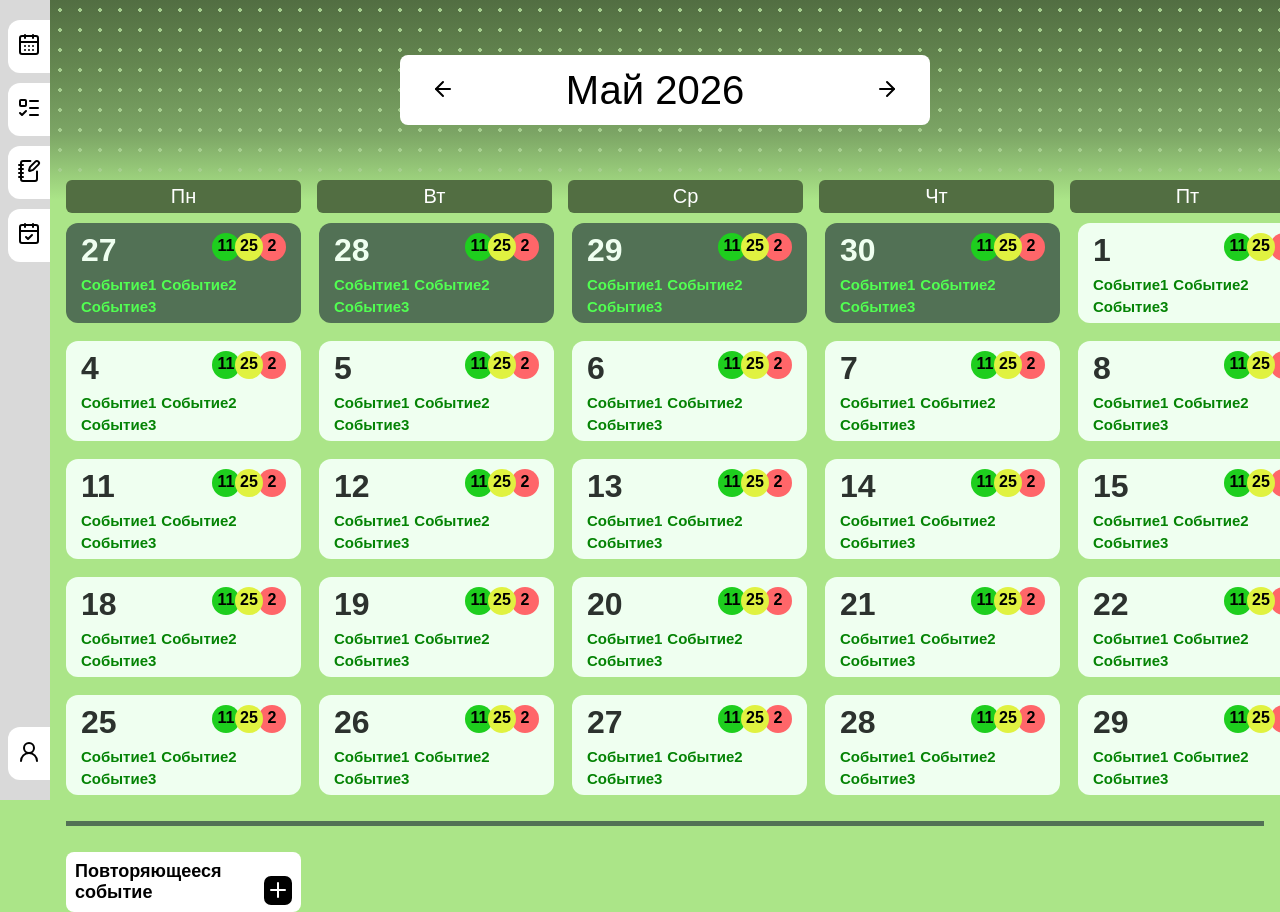
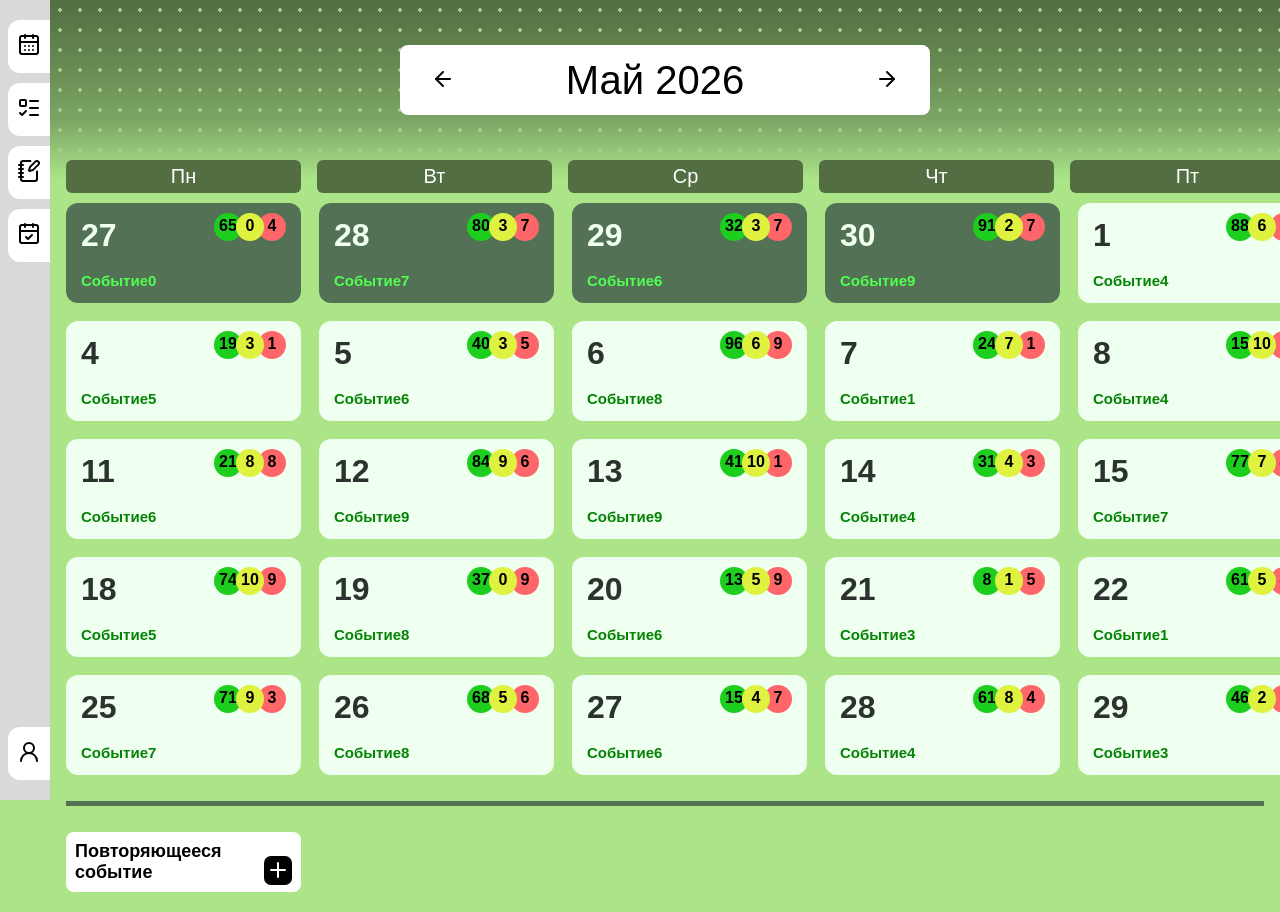
Before and after one commit to Zabadoooj/ToDoshenka, a React (Vite) app in the folder Frontend/todoshecka/: page /calendar in a window 1280 px wide. Shown: the top 912 px of the page. Built offline with nearby package versions, Linux system fonts and the light colour scheme.

Commit message:
micro upd

```diff
--- a/Frontend/todoshecka/src/Components/CalendarPage.css
+++ b/Frontend/todoshecka/src/Components/CalendarPage.css
@@ -14,7 +14,7 @@
     padding-bottom: 20px;
     margin-bottom: -20px;
 
-    height: 180px;
+    height: 160px;
     width: 100%;
     background-color: #526E42;
     background: linear-gradient(#526E42, #48613ab5, #7ca565, transparent);
@@ -22,7 +22,7 @@
 .pattern{
     position: fixed;
     width: calc(100vw - 50px);
-    height: 180px;
+    height: 160px;
     z-index: 0;
 
 
@@ -156,9 +156,10 @@
     font-size: 15px;
     font-weight: 550;
 
+    max-width: 50px;
 
     display: grid;
-    gap: 5px;
+    /* gap: 5px; */
 
     grid-template-columns: repeat(2, 1fr);
     color: #048304;
@@ -178,7 +179,7 @@
     background-color: #048304;
     padding: 4px;
     border-radius: 100%;
-    margin-left: -5px;
+    margin-left: -6px;
 
     height: 20px;
     width: 20px;
--- a/Frontend/todoshecka/src/Components/CalendarPage.tsx
+++ b/Frontend/todoshecka/src/Components/CalendarPage.tsx
@@ -18,6 +18,9 @@ const MONTHS_RU = [
 
 function DayItem({day, isNonActive}) {
 
+    const eventsArr = ["Событие" + Math.round(Math.random() * 10), "Событииииииииие2", "Событиеееее3"]
+    // const eventsArr = []
+
     return(
         <div className={isNonActive ? "daySlot nonActiveDay" : "daySlot"}>
             <div className="mainInfo">
@@ -25,17 +28,16 @@ function DayItem({day, isNonActive}) {
                     {day}
                 </h1>
 
+                        {/* <div className="event">{eventItem}</div> */}
                 <div className="eventsList">
-                    <div className="event">Событие1</div>
-                    <div className="event">Событие2</div>
-                    <div className="event">Событие3</div>
+                    <div className="event">{eventsArr[0]}</div>
                 </div>
             </div>
 
             <div className="stats">
-                <div className="notesCount">11</div>
-                <div className="ToDoCount">25</div>
-                <div className="eventsCount">2</div>
+                <div className="notesCount">{Math.round(Math.random() * 100)}</div>
+                <div className="ToDoCount">{Math.round(Math.random() * 10)}</div>
+                <div className="eventsCount">{Math.round(Math.random() * 10)}</div>
             </div>
         </div>
     )
```
